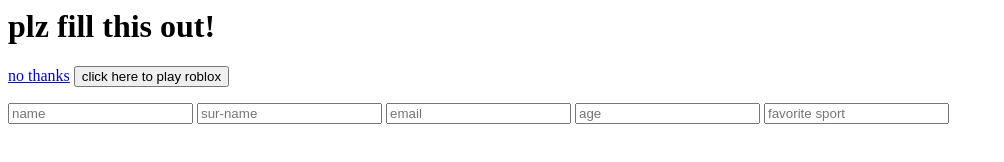
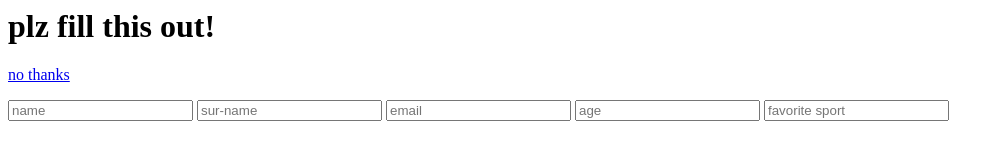
Before and after one commit to bob12321313/Eb, a plain HTML site: page index.html in a window 1280 px wide. Shown: the whole page, without its empty margins (0-1004 px from the left). Drawn offline with Linux system fonts and the light colour scheme.

Commit message:
Update index.html
update nothing

```diff
--- a/index.html
+++ b/index.html
@@ -6,7 +6,6 @@
     <body>
       <h1>plz fill this out!</h1>
       <a onclick="hahaNO()" href='1DD74018-2D58-4817-B122-D87B73A4F4E3.webp' download>no thanks</a>
-      <button onclick="hahaNO()">click here to play roblox</button>
       <p>
         <form>
           <input type="text" placeholder="name" id="name">
```
